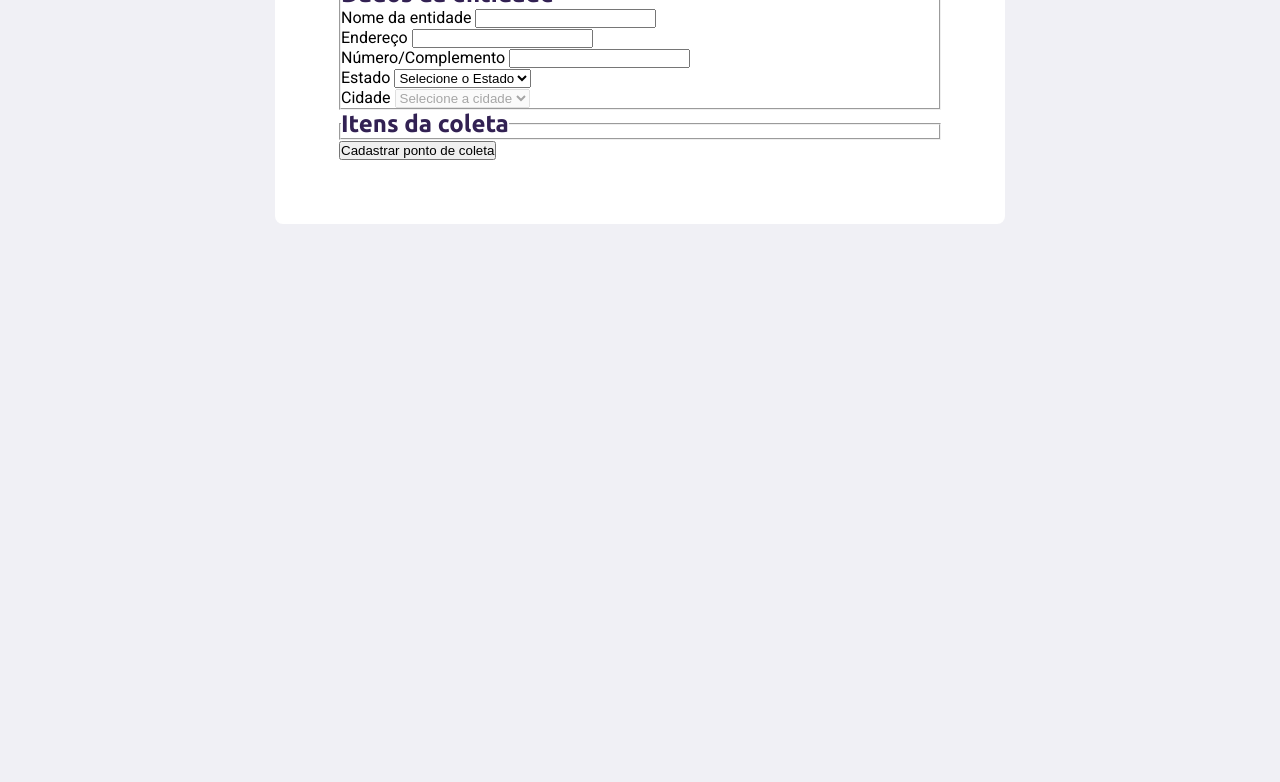
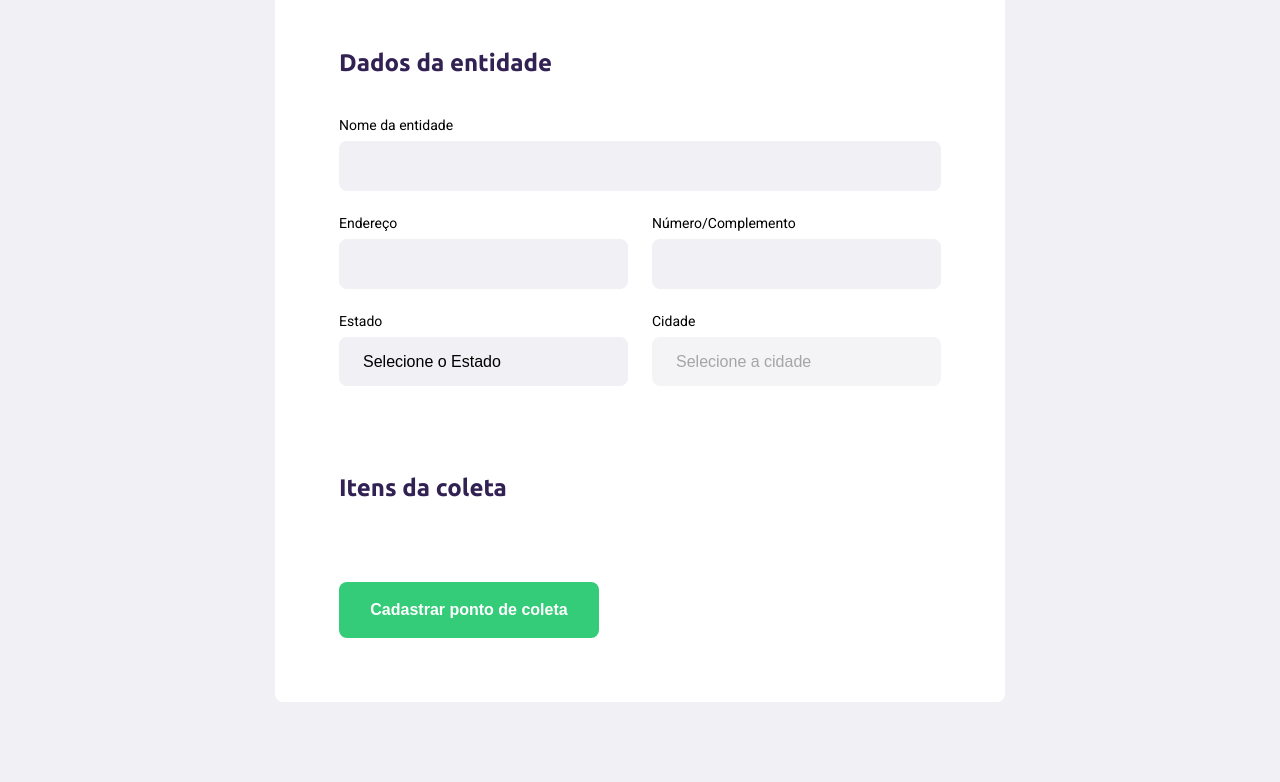
Before and after one commit to flavioflnlima/NLW-Ecoleta, a plain HTML site: page nlw/create-point.html in a window 1280 px wide. Shown: the part 285-1067 px from the top of the page. Before the commit the page ends 800 px from the top, so only its background shows below. Drawn offline with Linux system fonts and the light colour scheme; no server answers.

Commit message:
feat: select de estado finalizado

```diff
--- a/nlw/create-point.html
+++ b/nlw/create-point.html
@@ -73,5 +73,6 @@
         </button>
       </form>
     </div>
+    <script src="/scripts/create-point.js"></script>
   </body>
 </html>
--- /dev/null
+++ b/nlw/scripts/create-point.js
@@ -0,0 +1,31 @@
+function populateUFs() {
+  const ufSelect = document.querySelector("select[name=uf]");
+
+  fetch("https://servicodados.ibge.gov.br/api/v1/localidades/estados")
+    .then((res) => {
+      return res.json();
+    })
+    .then((states) => {
+      for (state of states) {
+        ufSelect.innerHTML += `<option name="${state.sigla}">${state.nome}</option>`;
+      }
+    });
+}
+populateUFs();
+
+document.querySelector("select[name=uf]").addEventListener("change", () => {
+  const uf = document.querySelector("option");
+  const citySelect = document.querySelector("select[name=city]");
+  console.log(uf);
+
+  //   fetch(
+  //     `https://servicodados.ibge.gov.br/api/v1/localidades/estados/${uf}/municipios`
+  //   )
+  //     .then((res) => {
+  //       return res.json();
+  //     })
+  //     .then((citys) => {
+  //       for (city of citys) {
+  //       }
+  //     });
+});
--- a/nlw/styles/create-point.css
+++ b/nlw/styles/create-point.css
@@ -1,7 +1,7 @@
 #page-create-point {
   width: 90%;
   max-width: 1100px;
-    /*alinhamento de caixa por fora da caixa*/
+  /*alinhamento de caixa por fora da caixa*/
   margin: 0 auto;
 }
 #page-create-point header {
@@ -36,5 +36,77 @@ form {
   border-radius: 8px;
 
   max-width: 730px;
+}
 
+form h1 {
+  font-size: 36px;
 }
+
+form fieldset {
+  margin-top: 64px;
+  border: 0;
+}
+
+form legend {
+  margin-bottom: 40px;
+}
+
+form legend h2 {
+  font-size: 24px;
+}
+
+form .field {
+  flex: 1;
+  display: flex;
+  flex-direction: column;
+
+  margin-bottom: 24px;
+}
+form .field-group {
+  display: flex;
+}
+form input,
+form select {
+  background-color: #f0f0f5;
+  border: 0;
+  padding: 16px 24px;
+  font-size: 16px;
+
+  border-radius: 8px;
+
+  outline: none;
+}
+form select {
+  -webkit-appearance: none;
+  -moz-appearance: none;
+  appearance: none;
+}
+form label {
+  font-size: 14px;
+  margin-bottom: 8px;
+}
+
+form .field-group .field + .field {
+  margin-left: 24px;
+}
+
+form button {
+  width: 260px;
+  height: 56px;
+
+  background-color: var(--primary-color);
+  border-radius: 8px;
+
+  color: white;
+  font-weight: bold;
+  font-size: 16px;
+
+  border: 0;
+
+  margin-top: 40px;
+
+  transition: background-color 400ms;
+}
+form button:hover {
+  background-color: #2fb86e;
+}
```
